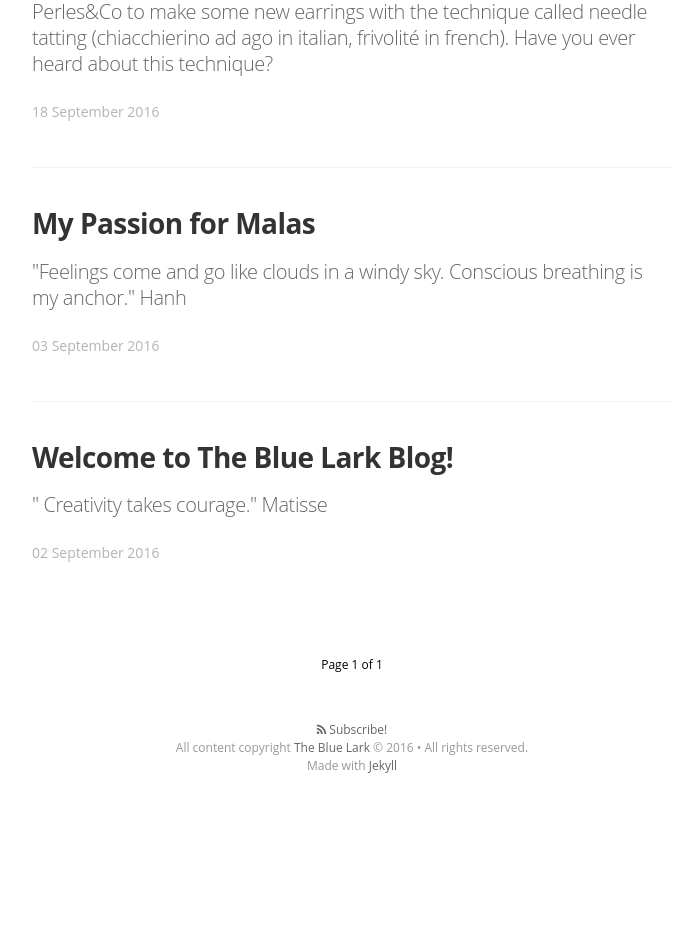
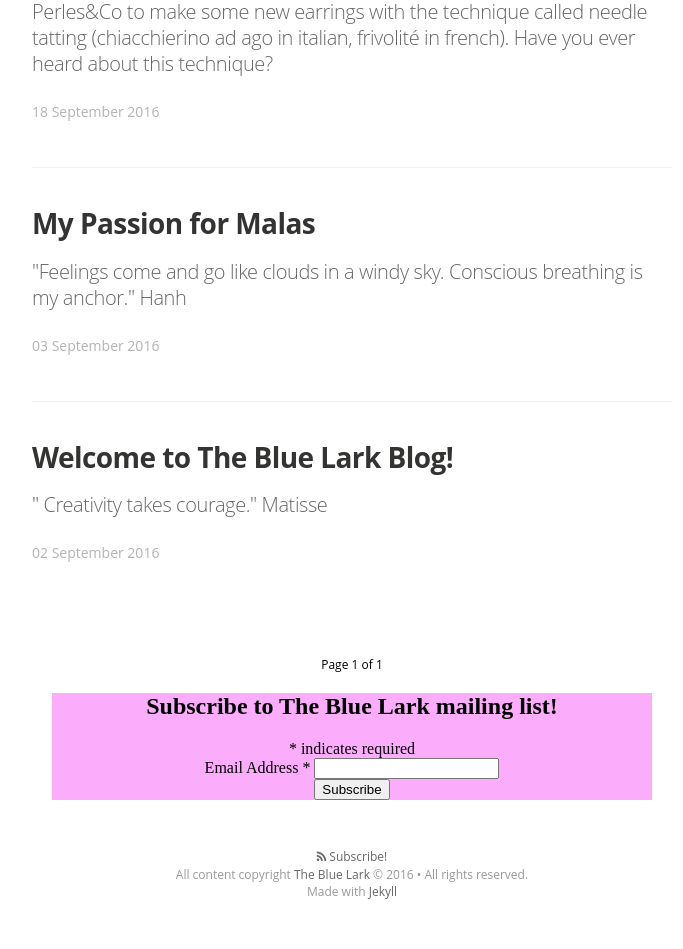
Before and after one commit to lrdlc/github.io, a Jekyll site: the page built from index.html, in a window 1280 px wide. Shown: the part 829-1778 px from the top of the page, without its empty margins (288-971 px from the left). Built offline with Jekyll 4.4.1, drawn with Linux system fonts in a browser that asks for light colours; nearby versions of some CDN libraries; some web fonts are replaced; the list of posts is cut into pages by our own code; comment, search, counter and statistics services are not loaded; before the commit the page ends 1651 px from its top, so only the background shows below that.

Commit message:
subscribe

```diff
--- a/_includes/header.html
+++ b/_includes/header.html
@@ -3,4 +3,5 @@
 <a href="{{ site.url }}" class="logo-readium"><span class="logo"
         style="background-image: url({{ site.logomenu }})"></span></a>
 
+
 <!-- header end -->
--- /dev/null
+++ b/_includes/subscribe.html
@@ -0,0 +1,31 @@
+<!-- Begin MailChimp Signup Form -->
+<center>
+<link href="//cdn-images.mailchimp.com/embedcode/classic-10_7.css" rel="stylesheet" type="text/css">
+<style type="text/css">
+	#mc_embed_signup{background:#fbacfb; clear:left; font:16px font-serif
+        sans-serif;  width:600px;}
+	/* Add your own MailChimp form style overrides in your site stylesheet or in this style block.
+	   We recommend moving this block and the preceding CSS link to the HEAD of your HTML file. */
+</style>
+<div id="mc_embed_signup">
+<form action="//thebluelark.us14.list-manage.com/subscribe/post?u=54efc2ce1418de1cff6d18d70&amp;id=1b8ed4e06d" method="post" id="mc-embedded-subscribe-form" name="mc-embedded-subscribe-form" class="validate" target="_blank" novalidate>
+    <div id="mc_embed_signup_scroll">
+	<h2>Subscribe to The Blue Lark mailing list!</h2>
+<div class="indicates-required"><span class="asterisk">*</span> indicates required</div>
+<div class="mc-field-group">
+	<label for="mce-EMAIL">Email Address  <span class="asterisk">*</span>
+</label>
+	<input type="email" value="" name="EMAIL" class="required email" id="mce-EMAIL">
+</div>
+	<div id="mce-responses" class="clear">
+		<div class="response" id="mce-error-response" style="display:none"></div>
+		<div class="response" id="mce-success-response" style="display:none"></div>
+	</div>    <!-- real people should not fill this in and expect good things - do not remove this or risk form bot signups-->
+    <div style="position: absolute; left: -5000px;" aria-hidden="true"><input type="text" name="b_54efc2ce1418de1cff6d18d70_1b8ed4e06d" tabindex="-1" value=""></div>
+    <div class="clear"><input type="submit" value="Subscribe" name="subscribe" id="mc-embedded-subscribe" class="button"></div>
+    </div>
+</form>
+</div>
+<script type='text/javascript' src='//s3.amazonaws.com/downloads.mailchimp.com/js/mc-validate.js'></script><script type='text/javascript'>(function($) {window.fnames = new Array(); window.ftypes = new Array();fnames[0]='EMAIL';ftypes[0]='email';fnames[1]='FNAME';ftypes[1]='text';fnames[2]='LNAME';ftypes[2]='text';}(jQuery));var $mcj = jQuery.noConflict(true);</script>
+</center>
+<!--End mc_embed_signup-->
--- a/_layouts/default.html
+++ b/_layouts/default.html
@@ -3,9 +3,11 @@
 
   {% include head.html %}
 
+
   <body>
 
     {% include header.html %}
+
 
     <!-- content start -->
 
@@ -16,8 +18,10 @@
     </div>
 
     <!-- content end -->
+    {% include subscribe.html %}
 
     {% include footer.html %}
+
     {% include javascripts.html %}
 
   </body>
```
Also changed, not shown: _layouts/page.html (+8 -0 lines), 6 other files.
